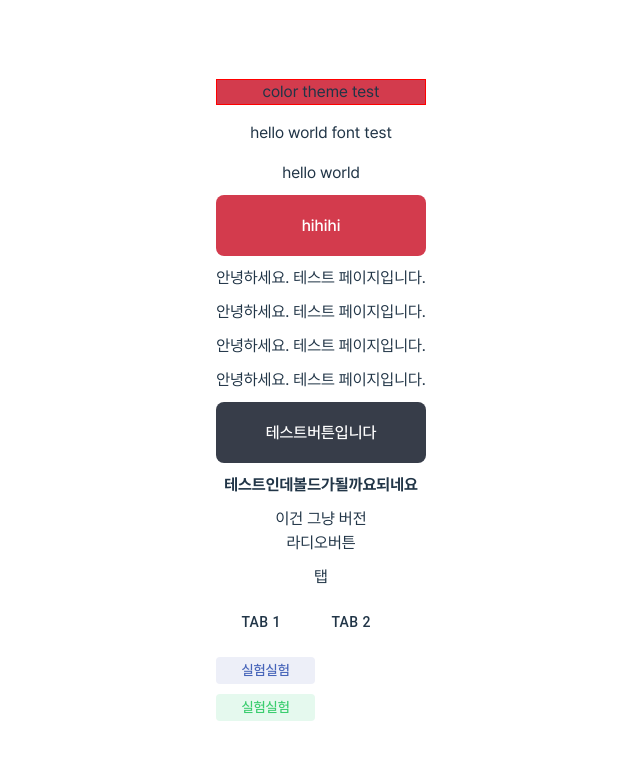
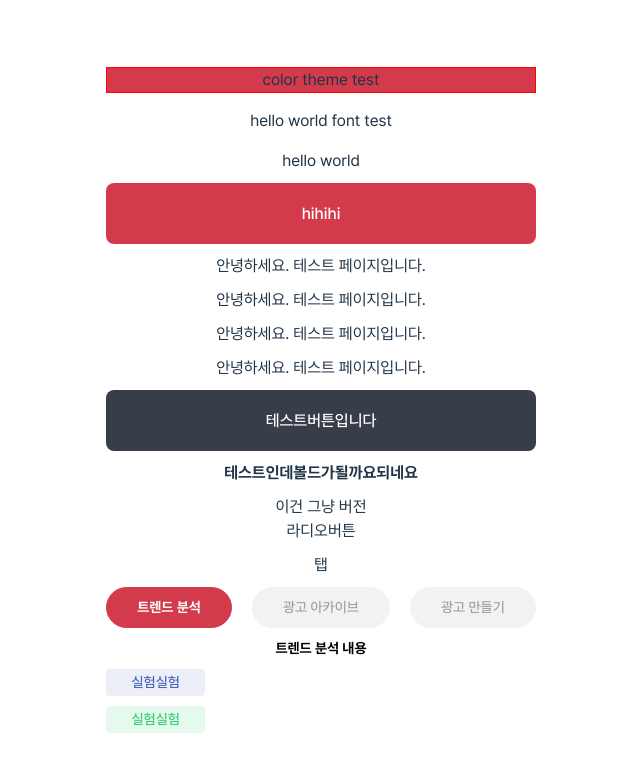
Before and after one commit to chamny20/kobaco-c-fe, a React (Vite) app: page / in a window 1280 px wide. Shown: the top 772 px of the page, without its empty margins (319-959 px from the left). Built offline with nearby package versions, Linux system fonts and the light colour scheme.

Commit message:
feat: fulltab 컴포넌트 (#4)

```diff
--- /dev/null
+++ b/src/components/common-components/FullTab.tsx
@@ -0,0 +1,67 @@
+import React, { useState } from 'react';
+
+interface TabProps {
+  label: string;
+  content: React.ReactNode;
+}
+
+interface TabsProps {
+  tabs: TabProps[];
+}
+
+const FullTab: React.FC<TabsProps> = ({ tabs }) => {
+  const [activeTab, setActiveTab] = useState(0);
+
+  const handleTabClick = (index: number) => {
+    setActiveTab(index);
+  };
+
+  return (
+    <div>
+      <div style={{ display: 'flex', gap: '20px' }}>
+        {tabs.map((tab, index) => (
+          <div
+            key={index}
+            style={{
+              padding: '9px 30px',
+              background: index === activeTab ? '#D33B4D' : '#F2F2F2',
+              borderRadius: '100px',
+              overflow: 'hidden',
+              border: `1px solid ${index === activeTab ? '#D33B4D' : '#F2F2F2'}`,
+              textAlign: 'center',
+              cursor: 'pointer',
+            }}
+            onClick={() => handleTabClick(index)}
+          >
+            <div
+              style={{
+                color: index === activeTab ? 'white' : '#A0A0A0',
+                fontSize: '14px',
+                fontFamily: 'Pretendard',
+                fontWeight: index === activeTab ? '700' : '500',
+                wordWrap: 'break-word',
+              }}
+            >
+              {tab.label}
+            </div>
+          </div>
+        ))}
+      </div>
+      <div style={{ marginTop: '10px' }}>
+        <div
+          style={{
+            color: 'black',
+            fontSize: '14px',
+            fontFamily: 'Pretendard',
+            fontWeight: '700',
+            wordWrap: 'break-word',
+          }}
+        >
+          {tabs[activeTab].content}
+        </div>
+      </div>
+    </div>
+  );
+};
+
+export default FullTab;
--- a/src/test/jungmin.tsx
+++ b/src/test/jungmin.tsx
@@ -1,20 +1,21 @@
 import React from 'react';
-//import RadioButton from '../components/common-components/RadioButton/RadioButton';
-import {
-  CustomTabs,
-  getTabProps,
-} from '../components/common-components/Tab/Tab';
 import Chip from '../components/common-components/Chip/Chip';
-import {
-  tabColors,
-  tabNumbers,
-  tabSizes,
-} from '../components/common-components/Tab/Tab.types';
+import FullTab from '../components/common-components/FullTab';
 
 const TestJungmin = () => {
   const tabs = [
-    getTabProps('Tab 1', tabNumbers.zero, tabSizes.medium, tabColors.red),
-    getTabProps('Tab 2', tabNumbers.one, tabSizes.medium, tabColors.gray),
+    {
+      label: '트렌드 분석',
+      content: <div>트렌드 분석 내용</div>,
+    },
+    {
+      label: '광고 아카이브',
+      content: <div>광고 아카이브 내용</div>,
+    },
+    {
+      label: '광고 만들기',
+      content: <div>광고 만들기 내용</div>,
+    },
   ];
 
   return (
@@ -22,7 +23,7 @@ const TestJungmin = () => {
       <div>라디오버튼</div>
       {/*<RadioButtons />*/}
       <div>탭</div>
-      <CustomTabs tabs={tabs} />
+      <FullTab tabs={tabs} />
       <Chip size="md" shape="rounded" color="blue">
         실험실험
       </Chip>
```
